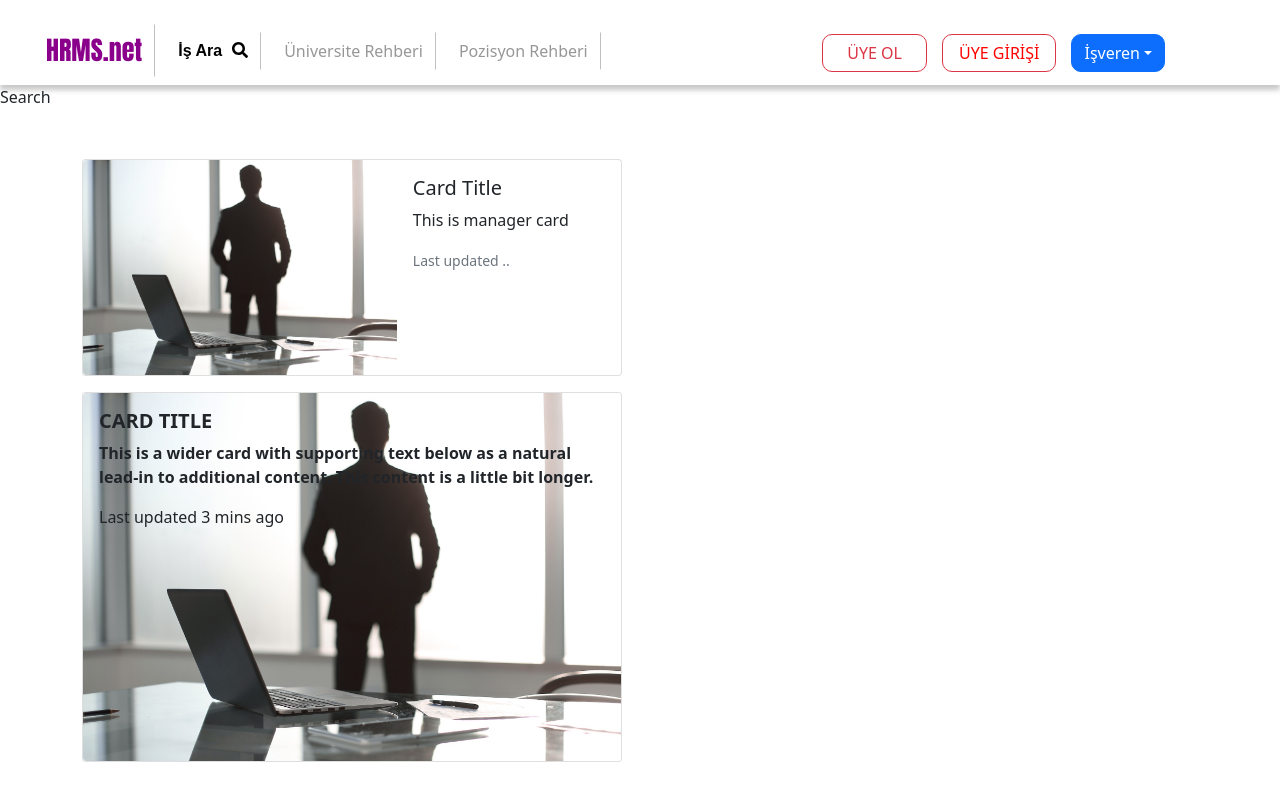
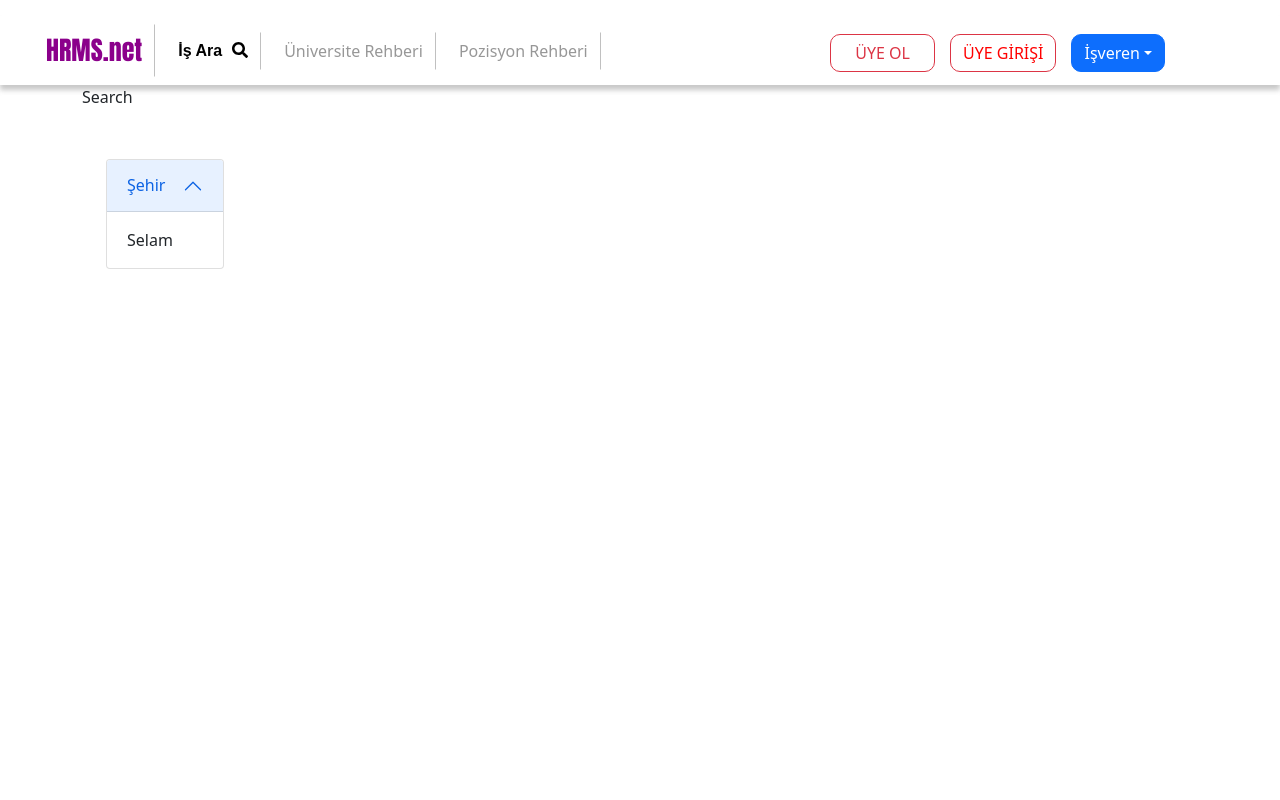
Before and after one commit to yusuffurkanyalcin/HRMS-Frontend, a React (Create React App) app: page / in a window 1280 px wide. Built offline with nearby package versions, Linux system fonts and the light colour scheme.

Commit message:
pages running

```diff
--- a/src/components/Categories.js
+++ /dev/null
@@ -1,63 +0,0 @@
-import React, { useEffect } from "react";
-import managerImage from "../images/manager.jpg";
-import styles from "../styles/category.module.css"
-export default function Categories() {
-  useEffect(() => {
-    console.log(managerImage);
-  }, []);
-
-  return (
-    <div className="container">
-
-      <div className="card mb-3 " style={{maxWidth:"540px"}}>
-        <div className="row g-0">
-          <div className="col-md-7">
-            <img
-              src={managerImage}
-              className="img-fluid rounded-start"
-              alt="Manager picture"
-            />
-          </div>
-          <div className="col-md-5">
-            <div className="card-body">
-              <h5 className="card-title">Card Title</h5>
-              <p className="card-text">This is manager card</p>
-              <p className="card-text">
-                <small className="text-muted">Last updated ..</small>
-              </p>
-            </div>
-          </div>
-        </div>
-      </div>
-
-
-      <div
-        className="card  text-dark "
-        style={{ maxWidth: "540px" }}
-      >
-        <img
-          src={managerImage}
-          className="card-img img-fluid rounded-start"
-          alt="..."
-        />
-        <div className="card-img-overlay">
-          <h5 className="card-title">
-            <strong>CARD TITLE</strong>{" "}
-          </h5>
-          <p className="card-text">
-            <strong>
-              This is a wider card with supporting text below as a natural
-              lead-in to additional content. This content is a little bit
-              longer.
-            </strong>
-          </p>
-          <p className="card-text">Last updated 3 mins ago</p>
-        </div>
-      </div>
-    </div>
-  );
-}
-
-/*
-
-*/
--- a/src/components/Dash.js
+++ b/src/components/Dash.js
@@ -1,13 +1,18 @@
 import React from "react";
-import Categories from "./Categories";
+import Filters from "./Filters";
 import SearchJob from "./SearchJob";
 
 export default function Dash() {
   return (
-    <div>
+    <div className="container">
       <SearchJob />
-      <div style={{marginTop:"50px"}}></div>
-      <Categories/>
+      <div style={{ marginTop: "50px" }}></div>
+      <div className="row">
+        <div className="col-md-2">
+          <Filters />
+        </div>
+        <div className="col-md-10"></div>
+      </div>
     </div>
   );
 }
--- /dev/null
+++ b/src/components/Filters.js
@@ -0,0 +1,10 @@
+import React from "react";
+import LocationFilter from "./Filters/LocationFilter";
+
+export default function Filters() {
+  return (
+    <div className="container">
+      <LocationFilter />
+    </div>
+  );
+}
--- /dev/null
+++ b/src/components/Filters/LocationFilter.js
@@ -0,0 +1,12 @@
+import React from "react";
+import Accordion from "react-bootstrap/Accordion";
+export default function LocationFilter() {
+  return (
+    <Accordion defaultActiveKey={["0"]} alwaysOpen>
+      <Accordion.Item eventKey="0">
+        <Accordion.Header>Şehir</Accordion.Header>
+        <Accordion.Body>Selam</Accordion.Body>
+      </Accordion.Item>
+    </Accordion>
+  );
+}
--- a/src/components/Navbar.js
+++ b/src/components/Navbar.js
@@ -17,11 +17,16 @@ export default function Navbar() {
       <Nav className={styles.nav} activeKey="/#">
         <Nav.Item className="me-auto p-2 bd-highlight">
           <Button variant="otline-light" className={styles.hrmsLogo}>
-            HRMS.net
+            <Link to="/" className={styles.hrmsLink}>
+              HRMS.net
+            </Link>
           </Button>
-          <Button variant="otline-light" className={`${styles.leftButton} ${styles.searchJob}`}>
+          <Button
+            variant="otline-light"
+            className={`${styles.leftButton} ${styles.searchJob}`}
+          >
             İş Ara
-            <FontAwesomeIcon icon={faSearch} className={styles.searchIcon}/>
+            <FontAwesomeIcon icon={faSearch} className={styles.searchIcon} />
           </Button>
 
           <Button variant="otline-light" className={styles.leftButton}>
@@ -33,22 +38,31 @@ export default function Navbar() {
         </Nav.Item>
         <Nav.Item className={styles.rightNavItem}>
           <Button
-            className="px-4 navButton "
+            className={styles.candidateSignupButton + " px-4"}
             variant="outline-danger"
             size="md"
-
           >
             ÜYE OL
           </Button>
         </Nav.Item>
         <Nav.Item className={styles.rightNavItem}>
-          <Button className=" px-3 " variant="outline-danger" size="md">
-            <Link to="/signin">ÜYE GİRİŞİ</Link>
-
+          <Button
+            className={styles.candidateSigninButton}
+            variant="outline-danger"
+            size="md"
+          >
+            <Link to="/signin" className={styles.candidateSigninLink}>
+              ÜYE GİRİŞİ
+            </Link>
           </Button>
         </Nav.Item>
         <Nav.Item className={styles.rightNavItem}>
-          <DropdownButton title="İşveren" align="end" size="md">
+          <DropdownButton
+            title="İşveren"
+            className={styles.employerDropdownButton}
+            align="end"
+            size="md"
+          >
             <Dropdown.Item href="#/action1">Giriş Yap</Dropdown.Item>
             <Dropdown.Divider />
             <Dropdown.Item href="#/action2">Kayıt Ol</Dropdown.Item>
--- a/src/styles/navbar.module.css
+++ b/src/styles/navbar.module.css
@@ -1,5 +1,4 @@
-
-.dropdownMenu{
+.dropdownMenu {
   min-width: 100px !important;
 }
 .dropdownMenu .employerButtonItem {
@@ -14,38 +13,60 @@
   -webkit-box-shadow: 0 5px 5px rgba(182, 182, 182, 0.75) !important;
   box-shadow: 0 5px 5px rgba(182, 182, 182, 0.75) !important;
 }
-.rightNavItem button{
+.rightNavItem button {
   margin-right: 15px !important;
   margin-top: 5px !important;
   border-radius: 10px !important;
-
 }
 
-.rightNavItem button :link{
-  text-decoration: none !important;
-  color: red !important;
-}
-
-
-.hrmsLogo{
+.hrmsLogo {
   border-right: 1px solid silver !important;
   margin-right: 10px !important;
   border-radius: 0px !important;
-  font-family: Impact, Haettenschweiler, 'Arial Narrow Bold', sans-serif !important;
+  font-family: Impact, Haettenschweiler, "Arial Narrow Bold", sans-serif !important;
   margin-left: 25px;
-  color: darkmagenta !important;
   font-size: 26px !important;
 }
 
-.nav{
+.hrmsLink:focus,
+:hover,
+:visited,
+:link,
+:active {
+  text-decoration: none !important;
+  color: darkmagenta !important;
+}
+
+.nav {
   justify-content: end !important;
   margin-right: 100px !important;
   align-items: center;
 }
+.candidateSigninLink {
+  color: red !important;
+}
 
+.candidateSignupButton:hover {
+  color: white !important;
+}
 
+.employerDropdownButton:hover {
+  color: white !important;
+}
 
-.leftButton{
+.candidateSigninLink:focus,
+:hover,
+:visited,
+:link,
+:active {
+  text-decoration: none !important;
+}
+
+.candidateSigninButton:hover .candidateSigninLink {
+  color: white !important;
+}
+
+.leftButton {
   border-right: 1px solid silver !important;
   margin-right: 10px !important;
   border-radius: 0px !important;
@@ -53,12 +74,12 @@
   color: #979797 !important;
 }
 
-.searchIcon{
+.searchIcon {
   margin-left: 10px;
 }
 
-.searchJob{
+.searchJob {
   font-weight: bolder !important;
   color: black !important;
-    font-family: sans-serif ;
+  font-family: sans-serif;
 }
```
Also changed, not shown: src/App.js (+9 -9 lines). Lines whose indentation alone changed are shown as unchanged.
